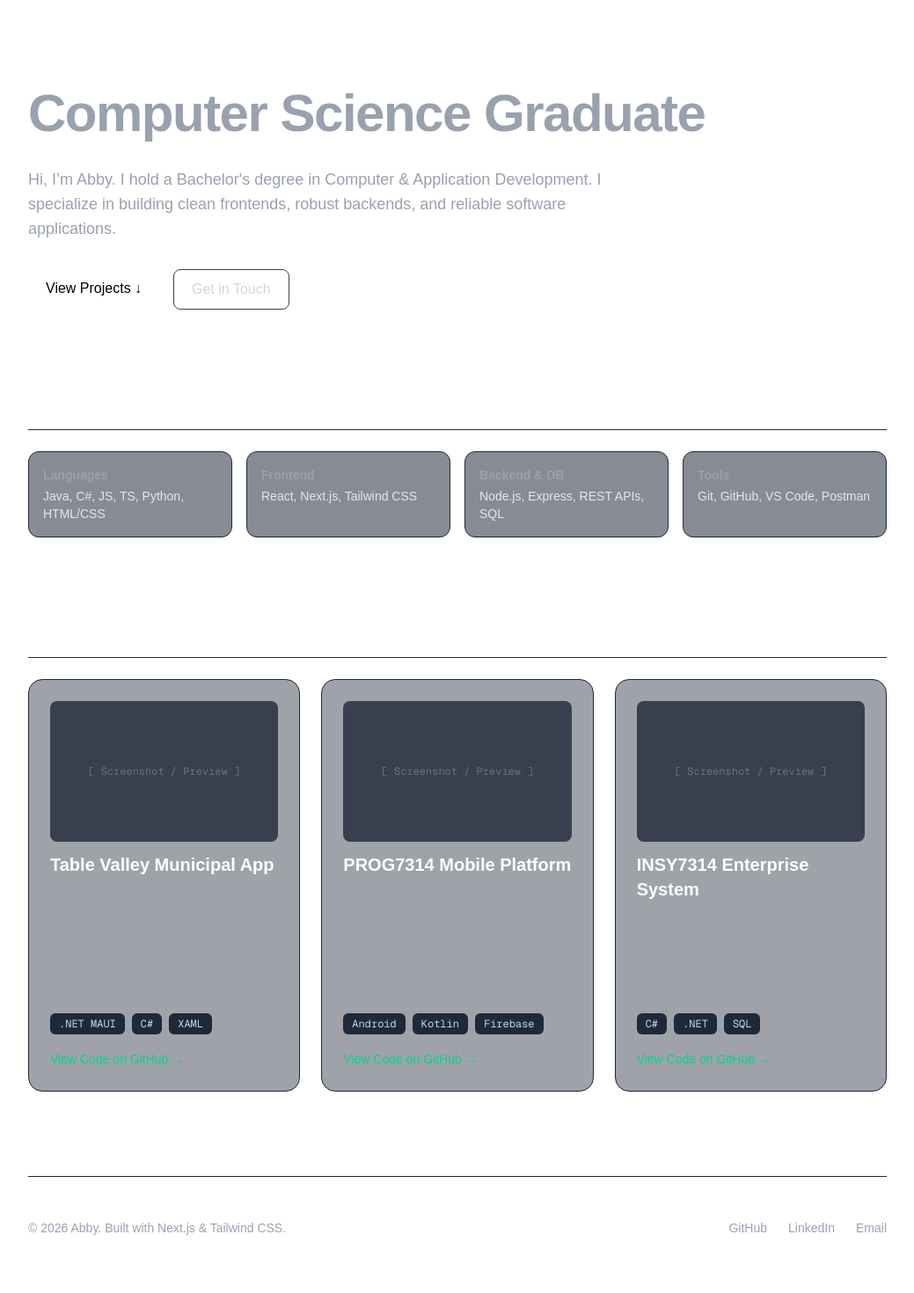
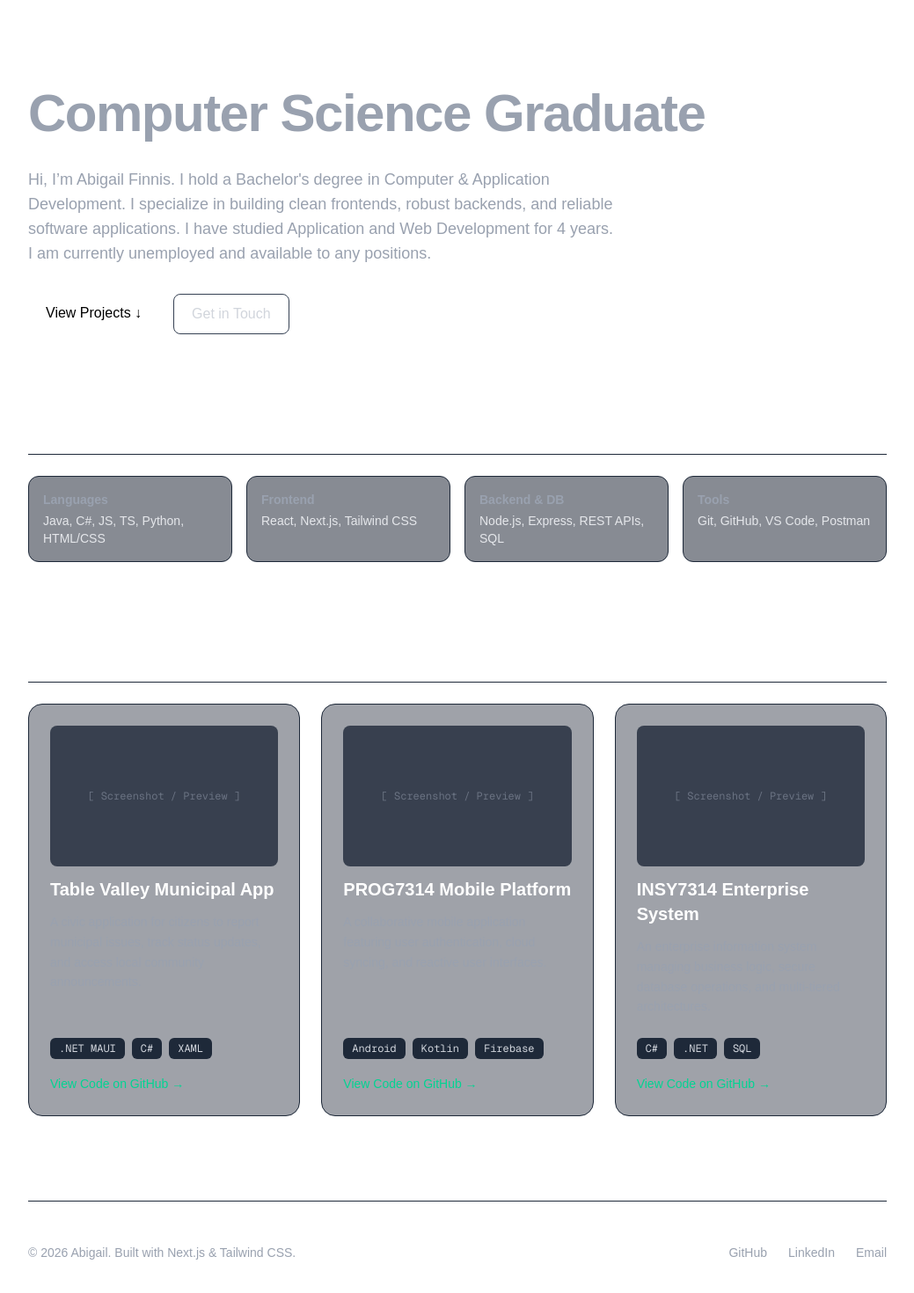
Before and after one commit to ST10045251/abby-portfolio, a Next.js app: page / in a window 1280 px wide. Shown: the part 134-1604 px from the top of the page at 88% size, without its empty margins (120-1159 px from the left). Built offline with nearby package versions, Linux system fonts and the light colour scheme.

Commit message:
Update portfolio content

```diff
--- a/src/app/page.tsx
+++ b/src/app/page.tsx
@@ -40,12 +40,13 @@ export default function Home() {
         </motion.h1>
 
         <motion.p variants={fadeInUp} className="text-lg text-gray-400 max-w-2xl">
-          Hi, I’m Abby. I hold a Bachelor's degree in Computer & Application Development.
-          I specialize in building clean frontends, robust backends, and reliable software applications.
+          Hi, I’m Abigail Finnis. I hold a Bachelor's degree in Computer & Application Development.
+          I specialize in building clean frontends, robust backends, and reliable software applications. I have studied Application and Web Development
+          for 4 years. I am currently unemployed and available to any positions.
         </motion.p>
 
         <motion.div variants={fadeInUp} className="flex gap-4 pt-2">
-          <a href="#projects" className="px-5 py-2.5 rounded-lg bg-white text-black font-medium hover:bg-gray-200 transition-all hover:scale-105 active:scale-95">
+          <a href="#projects" className="px-5 py-2.5 rounded-lg text-black font-medium hover:bg-gray-200 transition-all hover:scale-105 active:scale-95">
             View Projects ↓
           </a>
           <a href="#contact" className="px-5 py-2.5 rounded-lg border border-gray-700 text-gray-300 font-medium hover:bg-gray-800 transition-all hover:scale-105 active:scale-95">
@@ -152,11 +153,11 @@ export default function Home() {
 
       {/* 4. FOOTER / CONTACT */}
       <footer id="contact" className="pt-12 border-t border-gray-800 flex flex-col md:flex-row justify-between items-center gap-4 text-gray-400 text-sm">
-        <p>© {new Date().getFullYear()} Abby. Built with Next.js & Tailwind CSS.</p>
+        <p>© {new Date().getFullYear()} Abigail. Built with Next.js & Tailwind CSS.</p>
         <div className="flex gap-6">
           <a href="https://github.com/ST10045251" target="_blank" rel="noreferrer" className="hover:text-white transition-colors">GitHub</a>
-          <a href="https://linkedin.com" target="_blank" rel="noreferrer" className="hover:text-white transition-colors">LinkedIn</a>
-          <a href="mailto:your-email@example.com" className="hover:text-white transition-colors">Email</a>
+          <a href="https://www.linkedin.com/in/abigail-finnis/" target="_blank" rel="noreferrer" className="hover:text-white transition-colors">LinkedIn</a>
+          <a href="mailto:abby.alicia.f@icloud.com" className="hover:text-white transition-colors">Email</a>
         </div>
       </footer>
     </main>
```
